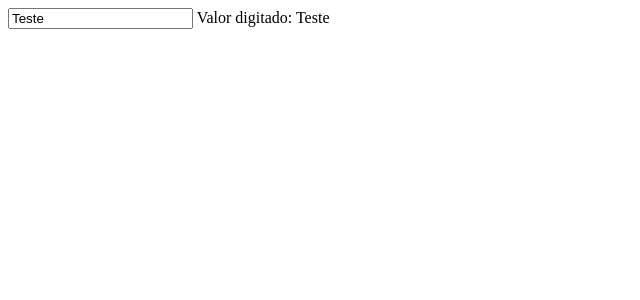
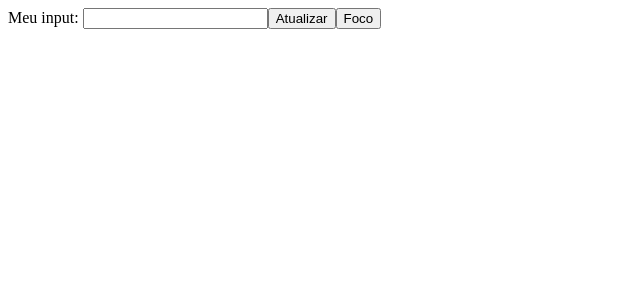
Before and after one commit to v1n3k0/Angular, an Angular app in the folder aula-template-variables/: page / in a window 1280 px wide. Shown: the top 300 px of the page, without its empty margins (0-640 px from the left). Built offline with nearby package versions, Linux system fonts and the light colour scheme.

Commit message:
aula 103

```diff
--- a/aula-template-variables/src/app/app.component.html
+++ b/aula-template-variables/src/app/app.component.html
@@ -1,3 +1,3 @@
-<input type="text" #meuInput [(ngModel)]="inputValue" />
-
-Valor digitado: {{inputValue}}
+Meu input: <input type="text" #meuInput />
+<button (click)="atualizar()">Atualizar</button>
+<button (click)="focus()">Foco</button>
--- a/aula-template-variables/src/app/app.component.ts
+++ b/aula-template-variables/src/app/app.component.ts
@@ -1,4 +1,4 @@
-import { ChangeDetectorRef, Component, input } from '@angular/core';
+import { Component, ElementRef, ViewChild } from '@angular/core';
 
 @Component({
   selector: 'app-root',
@@ -6,5 +6,13 @@ import { ChangeDetectorRef, Component, input } from '@angular/core';
   styleUrls: ['./app.component.scss']
 })
 export class AppComponent {
-  inputValue: string = 'Teste';
+  @ViewChild('meuInput') meuInput!: ElementRef<HTMLInputElement>;
+
+  atualizar() {
+    this.meuInput.nativeElement.value = 'Valor atualizado!';
+  }
+
+  focus() {
+    this.meuInput.nativeElement.focus();
+  }
 }
```
